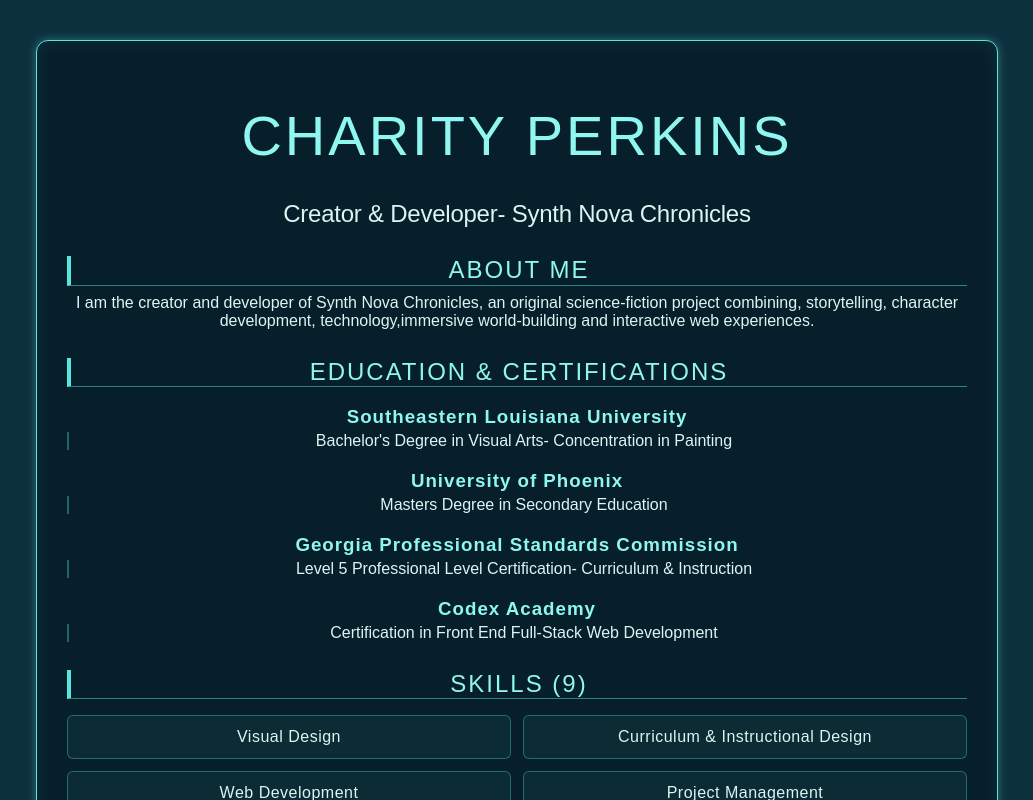
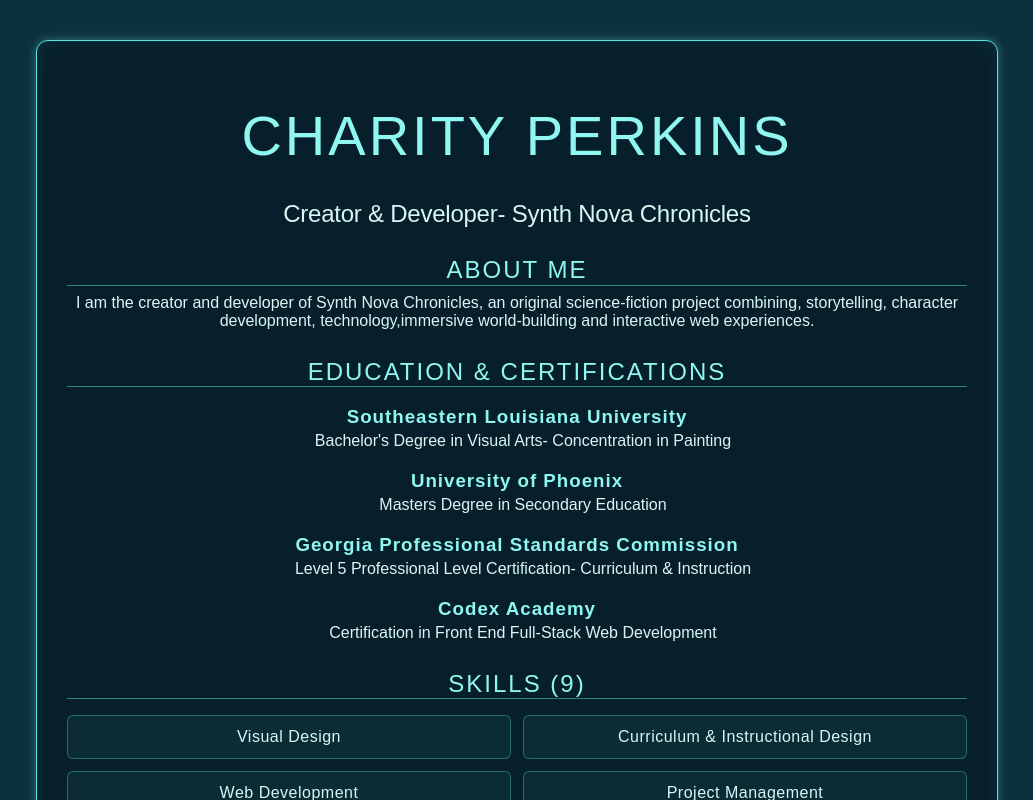
Before and after one commit to CharityCP/portfolio, a React app: page / in a window 1280 px wide. Shown: the top 800 px of the page, without its empty margins (123-1156 px from the left). Built offline with nearby package versions, Linux system fonts and the light colour scheme; the HTML template or start-up script is replaced by a standard one.

Commit message:
remove css left borders

```diff
--- a/src/index.css
+++ b/src/index.css
@@ -118,7 +118,7 @@
 .section-title {
   padding: 10px, 16px;
   margin-top: 28px;
-  border-left: 4px solid #58e6dc;
+
   border-bottom: 1px solid rgba(88, 230, 220, 0.5);
 
   color: #8ff7ef;
@@ -145,7 +145,7 @@
   margin-top: 0;
   margin-bottom: 20px;
   padding-left: 12px;
-  border-left: 2px solid rgba(88, 230, 220, 0.35);
+
 }
 
 .skills-grid {
```
